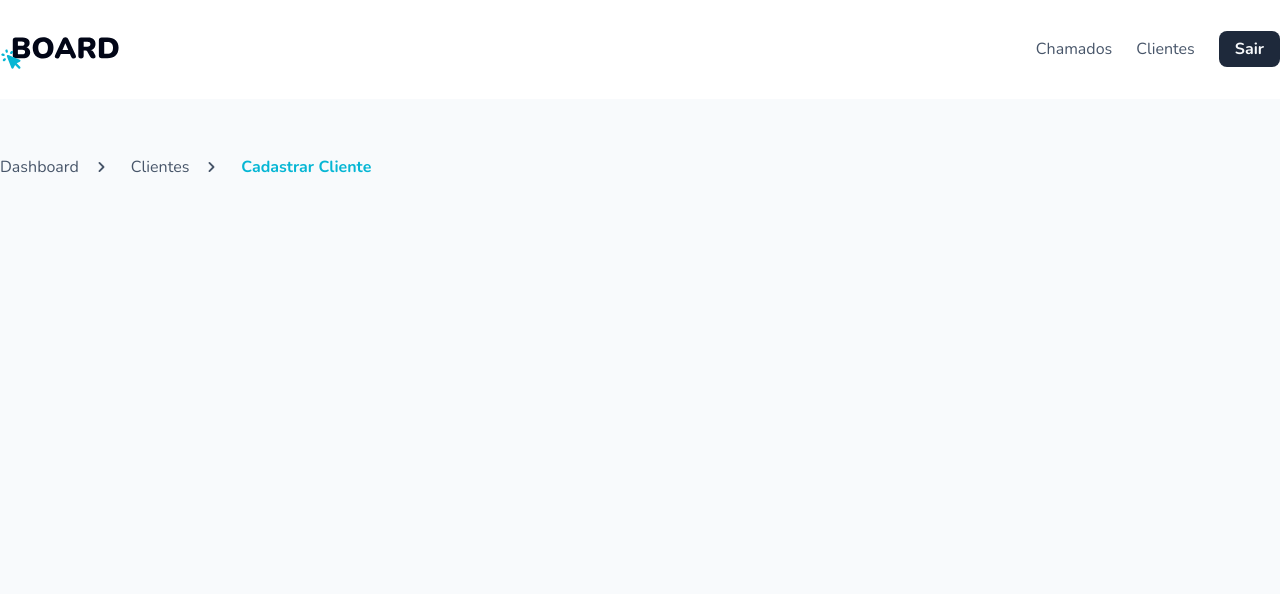
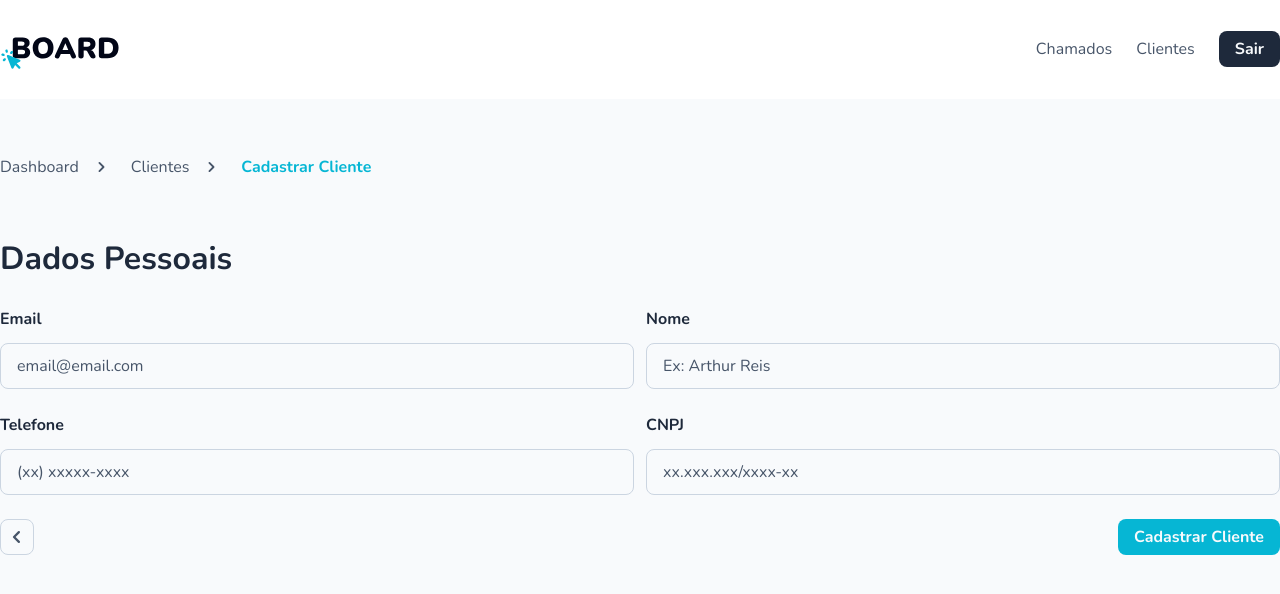
Before and after one commit to reisArthur2602/board, a Next.js app: page /dashboard/customer/new in a window 1280 px wide. Shown: the top 594 px of the page. Built offline with nearby package versions, Linux system fonts and the light colour scheme; no server answers; sample sign-in values are in the browser's storage.

Commit message:
feat: add FormCustomer component to new customer page

```diff
--- /dev/null
+++ b/app/dashboard/customer/new/component/form-customer.tsx
@@ -0,0 +1,23 @@
+'use client';
+import { BackButton } from '@/app/components/back-button';
+import { Input } from '@/app/components/input';
+import React from 'react';
+
+export const FormCustomer = () => {
+  return (
+    <form className="flex flex-col gap-6">
+      <div className="flex items-center gap-3">
+        <Input label="Email" placeholder="email@email.com" />
+        <Input label="Nome" placeholder="Ex: Arthur Reis" />
+      </div>
+      <div className="flex items-center gap-3">
+        <Input label="Telefone" placeholder="(xx) xxxxx-xxxx" />
+        <Input label="CNPJ" placeholder="xx.xxx.xxx/xxxx-xx" />
+      </div>
+      <div className="flex items-center justify-between">
+        <BackButton href="/dashboard/customer" />
+        <button className="bg-cyan-500 text-slate-50">Cadastrar Cliente</button>
+      </div>
+    </form>
+  );
+};
--- a/app/dashboard/customer/new/page.tsx
+++ b/app/dashboard/customer/new/page.tsx
@@ -1,5 +1,6 @@
 import { Container } from '@/app/components/container';
 import { NavMenu } from '@/app/components/nav-menu';
+import { FormCustomer } from './component/form-customer';
 
 const NewCustomer = () => {
   const paths = [
@@ -10,9 +11,14 @@ const NewCustomer = () => {
 
   return (
     <Container>
-      <div className="mt-14">
+      <div className="my-14">
         <NavMenu paths={paths} />
       </div>
+
+      <section>
+        <h1 className="mb-6">Dados Pessoais</h1>
+      </section>
+      <FormCustomer />
     </Container>
   );
 };
```
